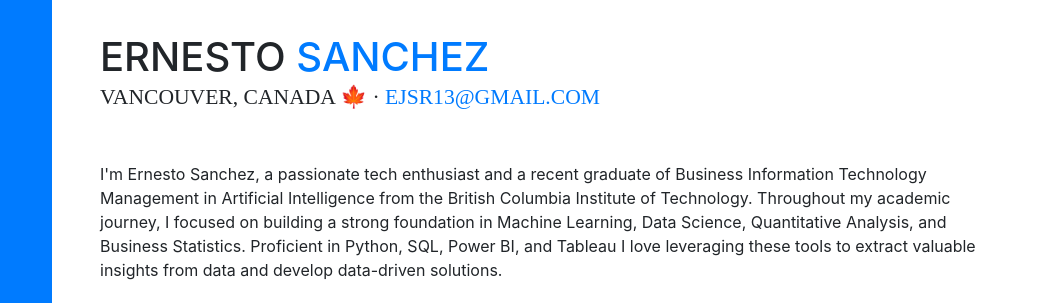
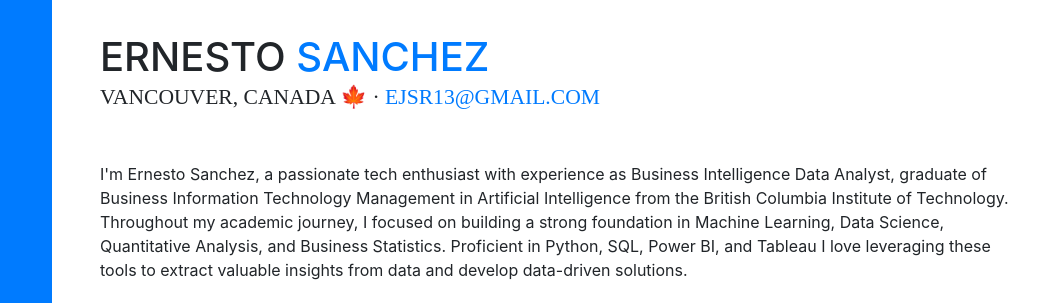
Before and after one commit to ernestosanchez1/Portfolio.github.io, a website with bundled scripts: page index.html in a window 1280 px wide. Shown: the part 202-505 px from the top of the page, 220-1280 px from the left. Built offline with nearby package versions, Linux system fonts and the light colour scheme; a web font is replaced by a local one.

Commit message:
Update index.html
Few changes in bio

```diff
--- a/index.html
+++ b/index.html
@@ -68,7 +68,7 @@
           <div class="subheading mb-5">Vancouver, Canada 🍁 ·
             <a href="mailto:name@email.com">ejsr13@gmail.com</a>
           </div>
-          <p class="mb-4">I'm Ernesto Sanchez, a passionate tech enthusiast and a recent graduate of Business Information Technology Management in Artificial Intelligence from the British Columbia Institute of Technology.
+          <p class="mb-4">I'm Ernesto Sanchez, a passionate tech enthusiast with experience as Business Intelligence Data Analyst, graduate of Business Information Technology Management in Artificial Intelligence from the British Columbia Institute of Technology.
             Throughout my academic journey, I focused on building a strong foundation in Machine Learning, Data Science, Quantitative Analysis, and Business Statistics.
             Proficient in Python, SQL, Power BI, and Tableau I love leveraging these tools to extract valuable insights from data and develop data-driven solutions.
           </p>
```
